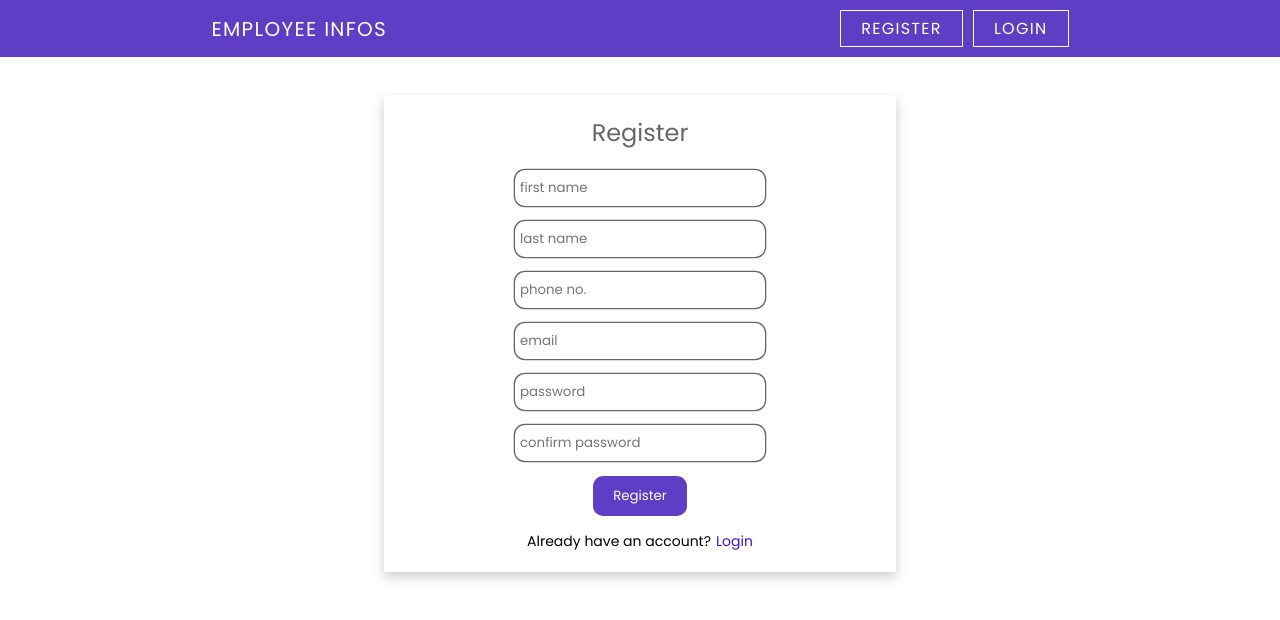
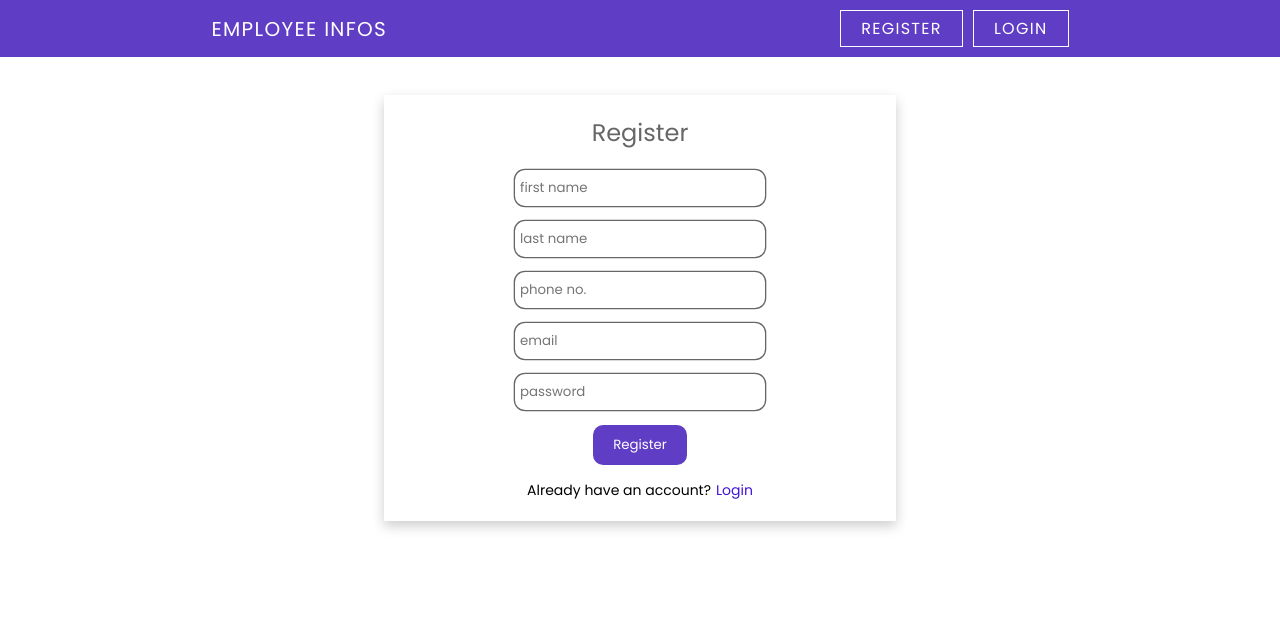
Before and after one commit to okorojames/employees-data-ui, a React (Vite) app: page /register in a window 1280 px wide. Shown: the top 620 px of the page. Built offline with nearby package versions, Linux system fonts and the light colour scheme.

Commit message:
completed working on authentication

```diff
--- a/src/Register.jsx
+++ b/src/Register.jsx
@@ -17,7 +17,6 @@ const Register = () => {
   const [phone, setPhone] = useState();
   const [email, setEmail] = useState();
   const [password, setPassword] = useState();
-  const [confirmPassword, setConfirmPassword] = useState();
   const [isLoading, setIsLoading] = useState(false);
   const [error, setError] = useState("");
 
@@ -101,11 +100,6 @@ const Register = () => {
           placeholder="password"
           onChange={(e) => setPassword(e.target.value)}
         />
-        <input
-          type="confirm password"
-          placeholder="confirm password"
-          onChange={(e) => setConfirmPassword(e.target.value)}
-        />
         <button className="register_btn">Register</button>
         <p className="register_footer">
           Already have an account?
```
